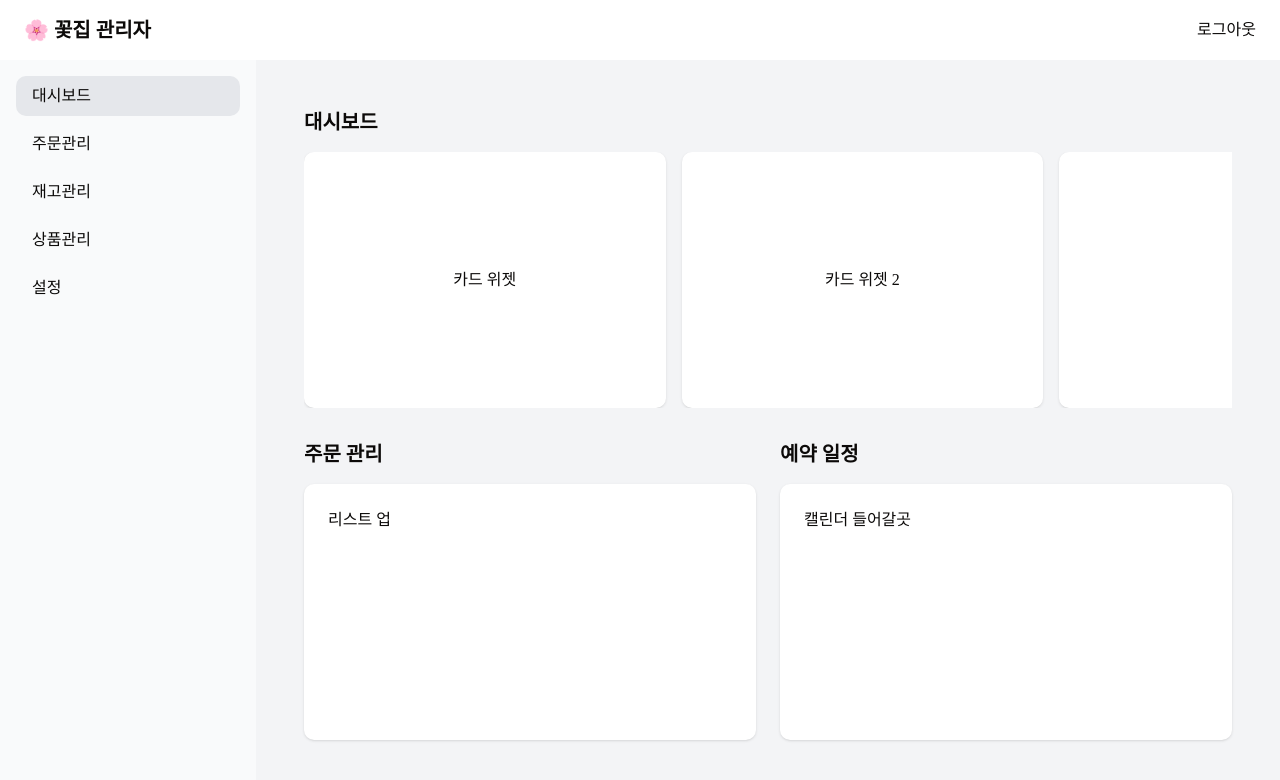
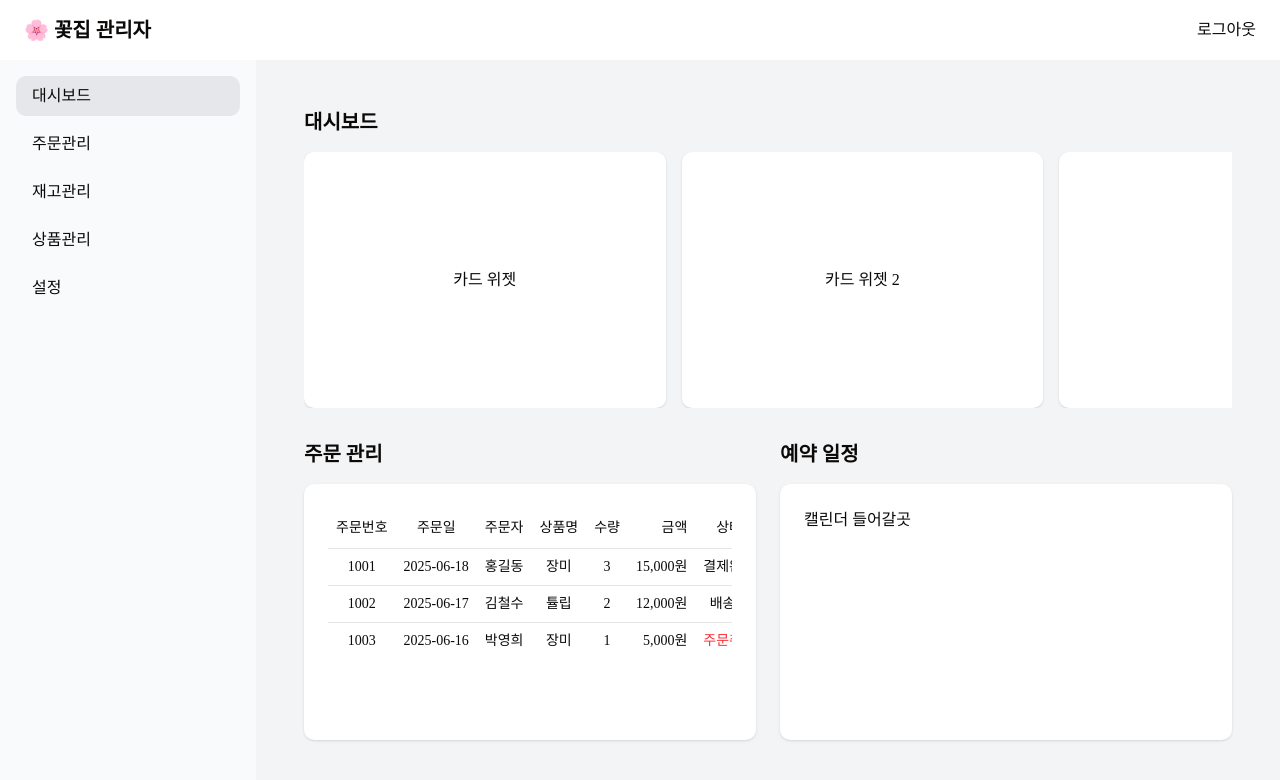
Before and after one commit to Jisun-K/flowers-admin, a Next.js app: page / in a window 1280 px wide. Shown: the top 780 px of the page. Built offline with nearby package versions, Linux system fonts and the light colour scheme; a web font is replaced by a local one.

Commit message:
✨ main 주문관리 리스트

```diff
--- a/src/app/(home)/page.tsx
+++ b/src/app/(home)/page.tsx
@@ -1,7 +1,43 @@
 "use client";
 
+import OrderTable from "@/components/OrderTable";
 import "keen-slider/keen-slider.min.css";
 import { useKeenSlider } from "keen-slider/react";
+
+// 더미 주문 데이터
+const mockOrders = [
+  {
+    id: 1,
+    orderNumber: "1001",
+    date: "2025-06-18",
+    customer: "홍길동",
+    productName: "장미",
+    qty: 3,
+    price: 15000,
+    status: "결제완료",
+  },
+  {
+    id: 2,
+    orderNumber: "1002",
+    date: "2025-06-17",
+    customer: "김철수",
+    productName: "튤립",
+    qty: 2,
+    price: 12000,
+    status: "배송중",
+  },
+  {
+    id: 3,
+    orderNumber: "1003",
+    date: "2025-06-16",
+    customer: "박영희",
+    productName: "장미",
+    qty: 1,
+    price: 5000,
+    status: "주문취소",
+  },
+];
+
 
 export default function HomePage() {
   const [sliderRef] = useKeenSlider<HTMLDivElement>({
@@ -29,7 +65,9 @@ export default function HomePage() {
       <div className="grid grid-cols-2 gap-6">
         <section>
           <h2 className="text-xl font-bold mb-4">주문 관리 </h2>
-          <div className="bg-white rounded-lg shadow p-6 h-64 max-w-xl ">리스트 업</div>
+          <div className="bg-white rounded-lg shadow p-6 h-64 max-w-xl ">
+            <OrderTable data={mockOrders} />
+          </div>
         </section>
         <section>
           <h2 className="text-xl font-bold mb-4">예약 일정</h2>
--- a/src/app/inventory/page.tsx
+++ b/src/app/inventory/page.tsx
@@ -12,8 +12,8 @@ import {
 
 const mockHistory = [
     { id: 1, name: "장미", date: "2025-06-17", type: "입고", qty: 10, manager: "홍길동", note: "신규입고" },
-    { id: 1, name: "장미", date: "2025-06-16", type: "출고", qty: -3, manager: "김철수", note: "주문출고" },
-    { id: 2, name: "튤립", date: "2025-06-15", type: "입고", qty: 8, manager: "박영희", note: "입고" },
+    { id: 2, name: "장미", date: "2025-06-16", type: "출고", qty: -3, manager: "김철수", note: "주문출고" },
+    { id: 33, name: "튤립", date: "2025-06-15", type: "입고", qty: 8, manager: "박영희", note: "입고" },
     // 더미 데이터 추가 가능
 ];
 
--- a/src/app/orders/page.tsx
+++ b/src/app/orders/page.tsx
@@ -58,7 +58,6 @@ export default function OrdersPage() {
             <div className="bg-white rounded-lg shadow p-4  max-w-screen-xl mx-auto"
                 style={{ maxHeight: 320, overflowY: "auto", minHeight: 160 }}>
                 <OrderTable data={mockOrders} />
-
             </div>
         </div>
 
--- a/src/components/ui/table.tsx
+++ b/src/components/ui/table.tsx
@@ -8,7 +8,7 @@ function Table({ className, ...props }: React.ComponentProps<"table">) {
   return (
     <div
       data-slot="table-container"
-      className="relative w-full overflow-x-auto"
+      className="relative w-full overflow-x-auto min-h-full"
     >
       <table
         data-slot="table"
```
